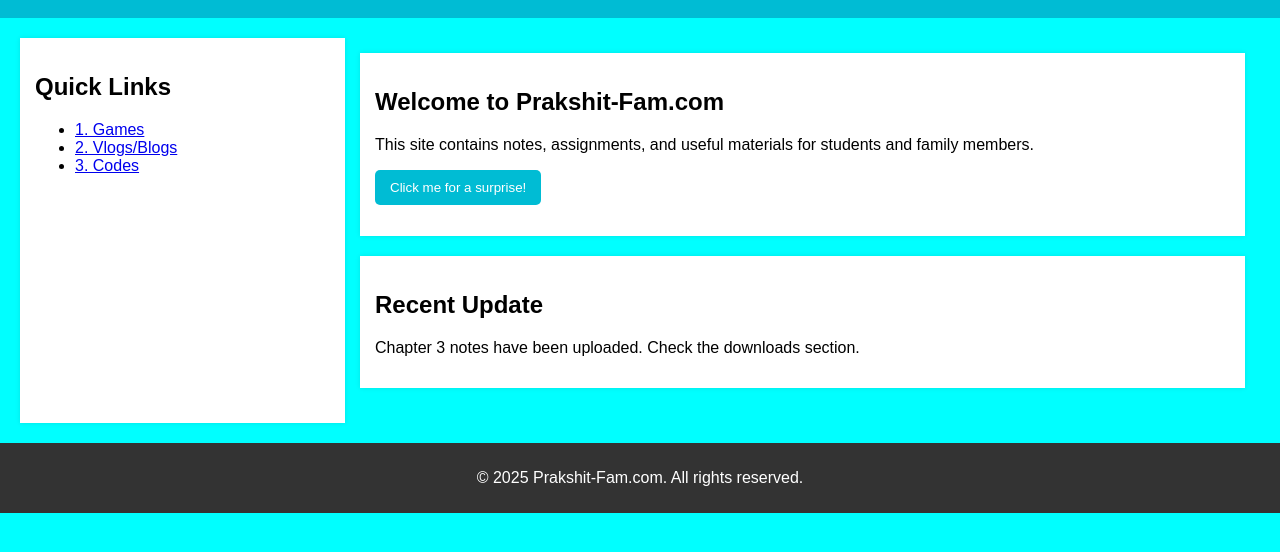
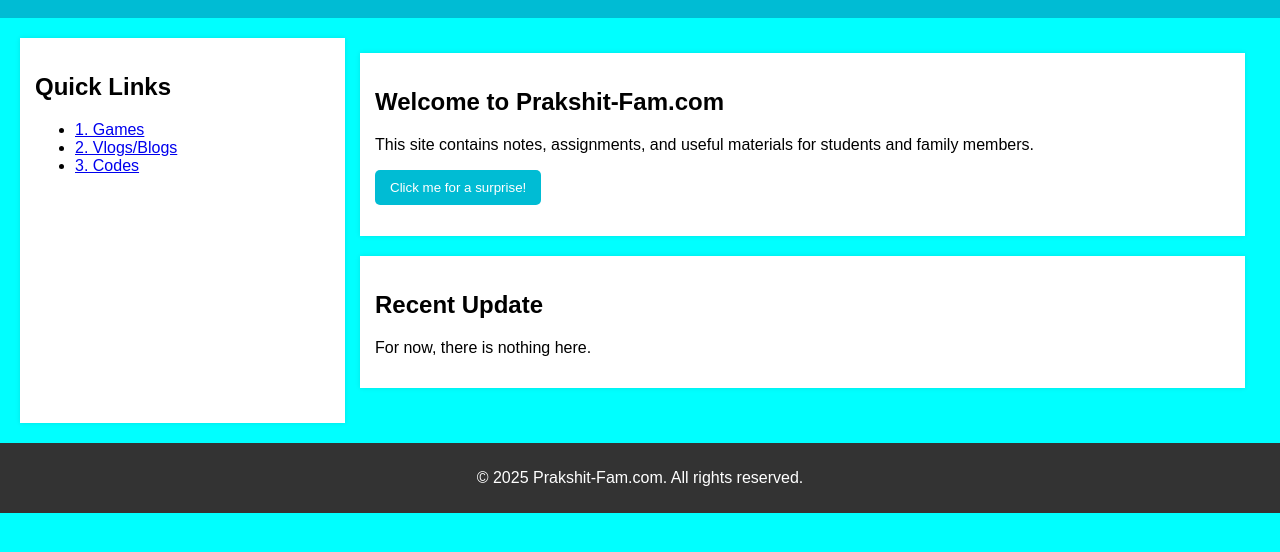
Before and after one commit to MePython313/Prakshit-Fam, a plain HTML site: page index.html in a window 1280 px wide. Shown: the part 120-672 px from the top of the page. Drawn offline with Linux system fonts and the light colour scheme.

Commit message:
Update index.html
removed alert()

```diff
--- a/index.html
+++ b/index.html
@@ -61,7 +61,6 @@
     }
   </style>
 </head>
-<body onload="welcomeUser()">
 
   <header>
     <h1>Prakshit-Fam.com</h1>
@@ -93,7 +92,7 @@
 
       <article>
         <h2>Recent Update</h2>
-        <p>Chapter 3 notes have been uploaded. Check the downloads section.</p>
+        <p>For now, there is nothing here.</p>
       </article>
     </main>
   </div>
@@ -103,10 +102,6 @@
   </footer>
 
   <script>
-    function welcomeUser() {
-      alert("Welcome to Prakshit-Fam.com!");
-    }
-
     function updateMessage() {
       document.getElementById("dynamic-message").innerText = "You're awesome! Thanks for visiting 🎉";
     }
```
